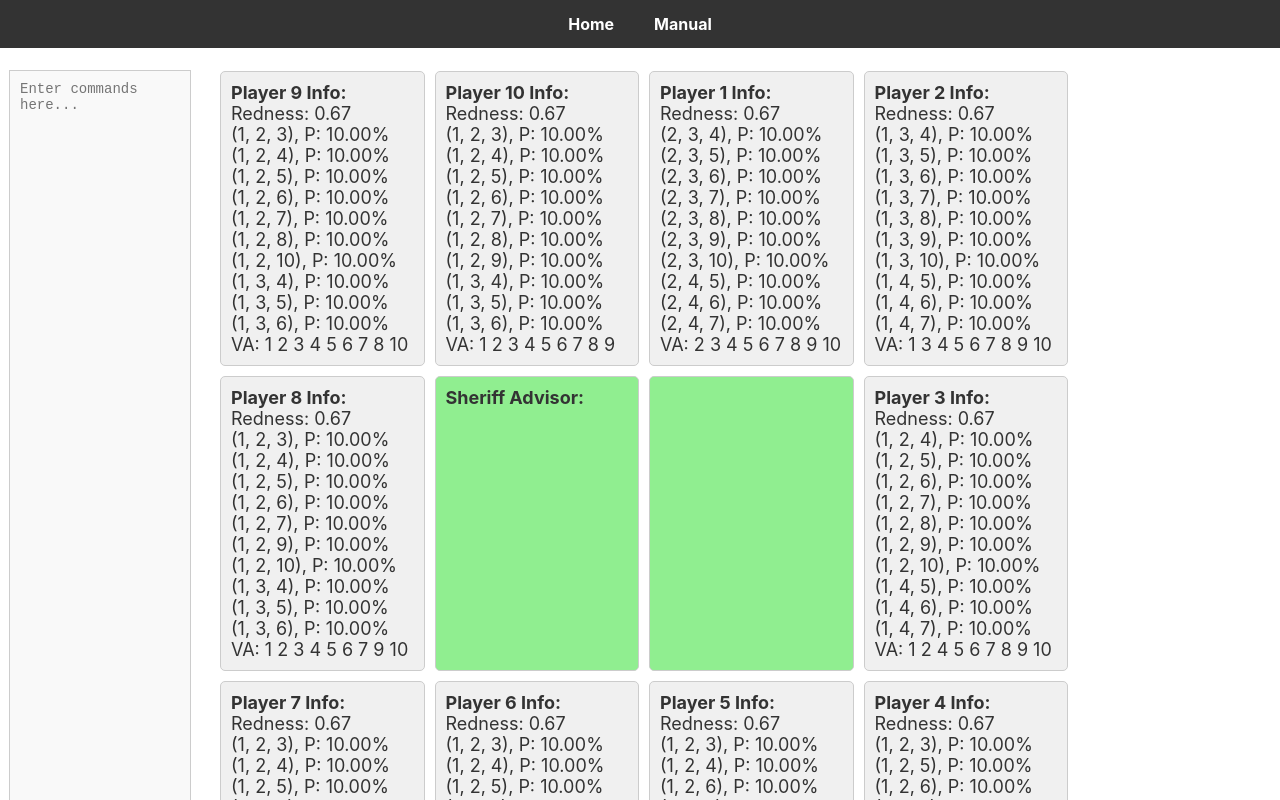
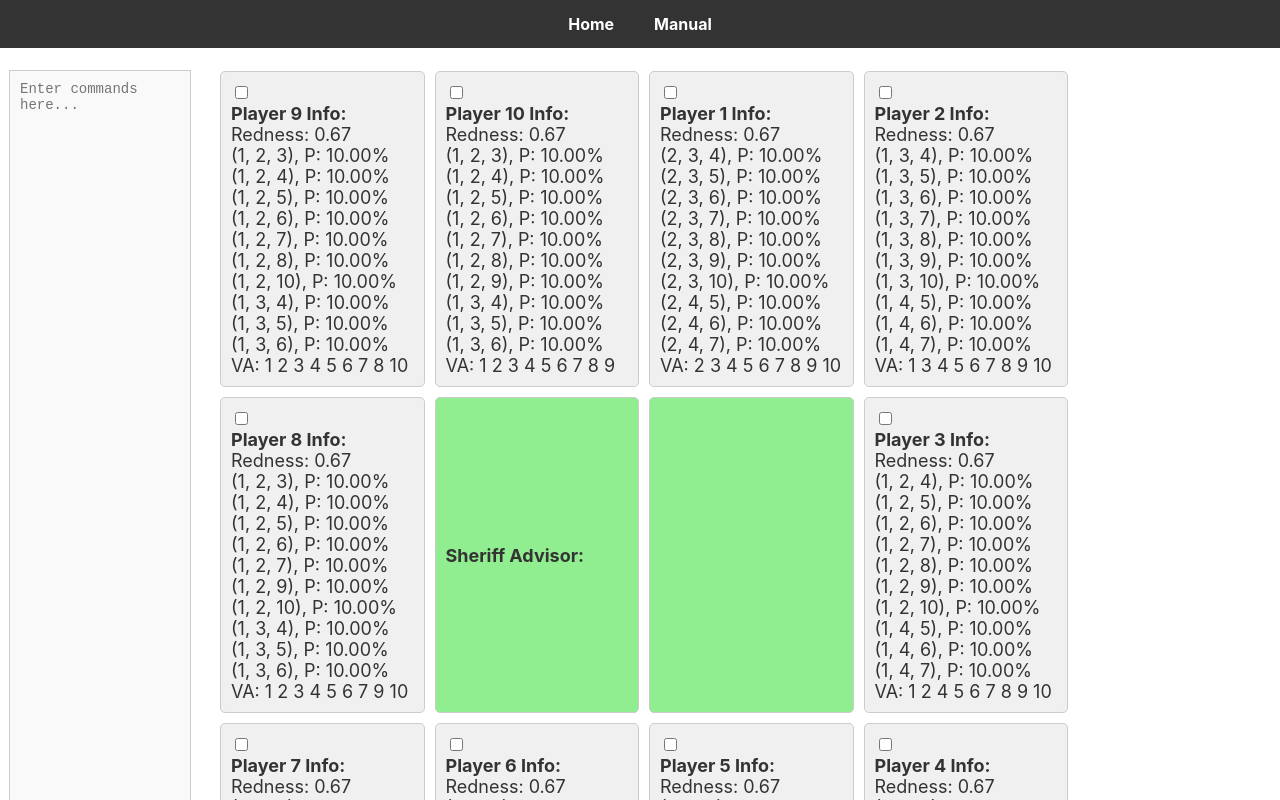
Before and after one commit to Zedmor/mafcalc, a React (Create React App) app: page / in a window 1280 px wide. Shown: the top 800 px of the page. Built offline with nearby package versions, Linux system fonts and the light colour scheme; the HTML template or start-up script is replaced by a standard one.

Commit message:
Update for mafia resources

```diff
--- a/src/components/MafiaCalculatorComponent.tsx
+++ b/src/components/MafiaCalculatorComponent.tsx
@@ -1,5 +1,5 @@
-import React, {useState, useEffect} from 'react';
-import {MafiaCalculator, PlayerInfo} from '../utils/MafiaCalculator';
+import React, { useState, useEffect } from 'react';
+import { MafiaCalculator, PlayerInfo } from '../utils/MafiaCalculator';
 import '../styles/MafiaCalculatorComponent.css'; // Import the CSS file for styling
 
 // Define the structure of a node
@@ -30,6 +30,7 @@ const MafiaCalculatorComponent: React.FC = () => {
     const [blackTogetherGraph, setBlackTogetherGraph] = useState<GraphData | null>(null);
     const [relationshipsGraph, setRelationshipsGraph] = useState<GraphData | null>(null);
     const [sheriffAdvisorOutput, setSheriffAdvisorOutput] = useState<{ player: number; infoGain: number }[]>([]);
+    const [mafiaPlayers, setMafiaPlayers] = useState<number[]>([]); // State to store mafia players
 
     useEffect(() => {
         const calculator = new MafiaCalculator();
@@ -48,22 +49,53 @@ const MafiaCalculatorComponent: React.FC = () => {
         // Transform graph data for visualization
         setBlackTogetherGraph(transformGraphData(calculator.blackTogetherGraph));
         setRelationshipsGraph(transformGraphData(calculator.relationshipsGraph));
-    }, [input, activePlayer]);
+    }, [input, activePlayer, mafiaPlayers]); // Added mafiaPlayers as a dependency
 
     const handleInputChange = (event: React.ChangeEvent<HTMLTextAreaElement>) => {
         setInput(event.target.value);
     };
 
-    const getSortedRelations = (activePlayer: number) => {
+    const handleMafiaToggle = (playerId: number) => {
+        setMafiaPlayers((prev) => {
+            if (prev.includes(playerId)) {
+                return prev.filter((id) => id !== playerId);
+            } else {
+                if (prev.length >= 3) {
+                    // Prevent selecting more than three mafia players
+                    return prev;
+                }
+                return [...prev, playerId];
+            }
+        });
+    };
+
+    const getSortedRelations = () => {
         if (!relationshipsGraph) return null;
 
-        const relations = relationshipsGraph.links
-            .filter(link => link.target.id === activePlayer) // Only consider links where activePlayer is the target
-            .map(link => {
-                const otherPlayer = link.source.id; // The source is the other player in this directed relationship
-                return {player: otherPlayer, weight: link.weight};
-            })
-            .filter(relation => !eliminatedPlayers.includes(relation.player.toString()));
+        // Define mafias as activePlayer plus selected mafiaPlayers
+        const mafias = [activePlayer, ...mafiaPlayers].filter((p): p is number => p !== null);
+
+        if (mafias.length === 0) return null;
+
+        const relationsMap = new Map<number, number>();
+
+        relationshipsGraph.links.forEach((link) => {
+            if (mafias.includes(link.target.id)) {
+                const otherPlayer = link.source.id;
+                if (!relationsMap.has(otherPlayer)) {
+                    relationsMap.set(otherPlayer, 0);
+                }
+                relationsMap.set(otherPlayer, relationsMap.get(otherPlayer)! + link.weight);
+            }
+        });
+
+        const relations = Array.from(relationsMap.entries())
+            .filter(
+                ([player, _]) =>
+                    !eliminatedPlayers.split(', ').includes(player.toString()) &&
+                    !mafias.includes(player)
+            )
+            .map(([player, totalWeight]) => ({ player, weight: totalWeight }));
 
         relations.sort((a, b) => b.weight - a.weight);
 
@@ -77,8 +109,6 @@ const MafiaCalculatorComponent: React.FC = () => {
                 ))}
             </div>
         );
-
-
     };
 
     const transformGraphData = (
@@ -98,9 +128,8 @@ const MafiaCalculatorComponent: React.FC = () => {
             weight: edge.weight,
         }));
 
-        return {nodes: graphData.nodes, links};
+        return { nodes: graphData.nodes, links };
     };
-
 
     const generateOutput = (calculator: MafiaCalculator, events: string[]): JSX.Element => {
         const playerIds = [9, 10, 1, 2, 8, null, null, 3, 7, 6, 5, 4];
@@ -114,19 +143,28 @@ const MafiaCalculatorComponent: React.FC = () => {
                     {playerInfo.map((info, index) => (
                         <div
                             key={index}
-                            className={`player-info-cell ${activePlayer === playerIds[index] ? 'active-player' : ''}`}
+                            className={`player-info-cell ${activePlayer === playerIds[index] ? 'active-player' : ''} ${mafiaPlayers.includes(playerIds[index] || -1) ? 'mafia-player' : ''}`}
                             onClick={() => setActivePlayer(playerIds[index])}
                         >
                             {info ? (
-                                formatPlayerInfo(info)
+                                <div>
+                                    <input
+                                        type="checkbox"
+                                        checked={mafiaPlayers.includes(playerIds[index] || -1)}
+                                        onChange={(e) => {
+                                            e.stopPropagation();
+                                            handleMafiaToggle(playerIds[index] || -1);
+                                        }}
+                                    />
+                                    {formatPlayerInfo(info)}
+                                </div>
                             ) : index === 5 ? (
                                 formatSheriffAdvisorOutput(sheriffAdvisorOutput)
                             ) : index === 6 && activePlayer !== null ? (
-                                getSortedRelations(activePlayer)
+                                getSortedRelations()
                             ) : (
                                 ''
                             )}
-
                         </div>
                     ))}
                 </div>
@@ -169,7 +207,7 @@ const MafiaCalculatorComponent: React.FC = () => {
         return (
             <div>
                 <strong>Sheriff Advisor:</strong>
-                {sheriffAdvisorOutput.map(({player, infoGain}, index) => (
+                {sheriffAdvisorOutput.map(({ player, infoGain }, index) => (
                     <div key={index}>
                         Player {player}: {infoGain.toFixed(2)} bits
                     </div>
--- a/src/styles/MafiaCalculatorComponent.css
+++ b/src/styles/MafiaCalculatorComponent.css
@@ -11,12 +11,22 @@
   background-color: lightgreen;
 }
 
+.player-info-cell.mafia-player {
+  background-color: #a6a6a6; /* Darker background for mafia players */
+}
+
 .player-info-cell {
   border: 1px solid #ccc;
   padding: 10px;
   background-color: #f0f0f0; /* Light gray background for better contrast */
   color: #333; /* Dark text color for readability */
   font-size: 18px; /* Smaller font size for better fit */
+  display: flex;
+  align-items: center;
+}
+
+.player-info-cell input[type="checkbox"] {
+  margin-right: 10px;
 }
 
 .eliminated-players {
@@ -77,6 +87,7 @@ textarea {
   font-size: 14px; /* Slightly larger font for headings */
   color: #fff; /* White text color for headings */
 }
+
 .mafia-calculator-container {
   display: flex;
 }
```
Lines whose indentation alone changed are shown as unchanged.
